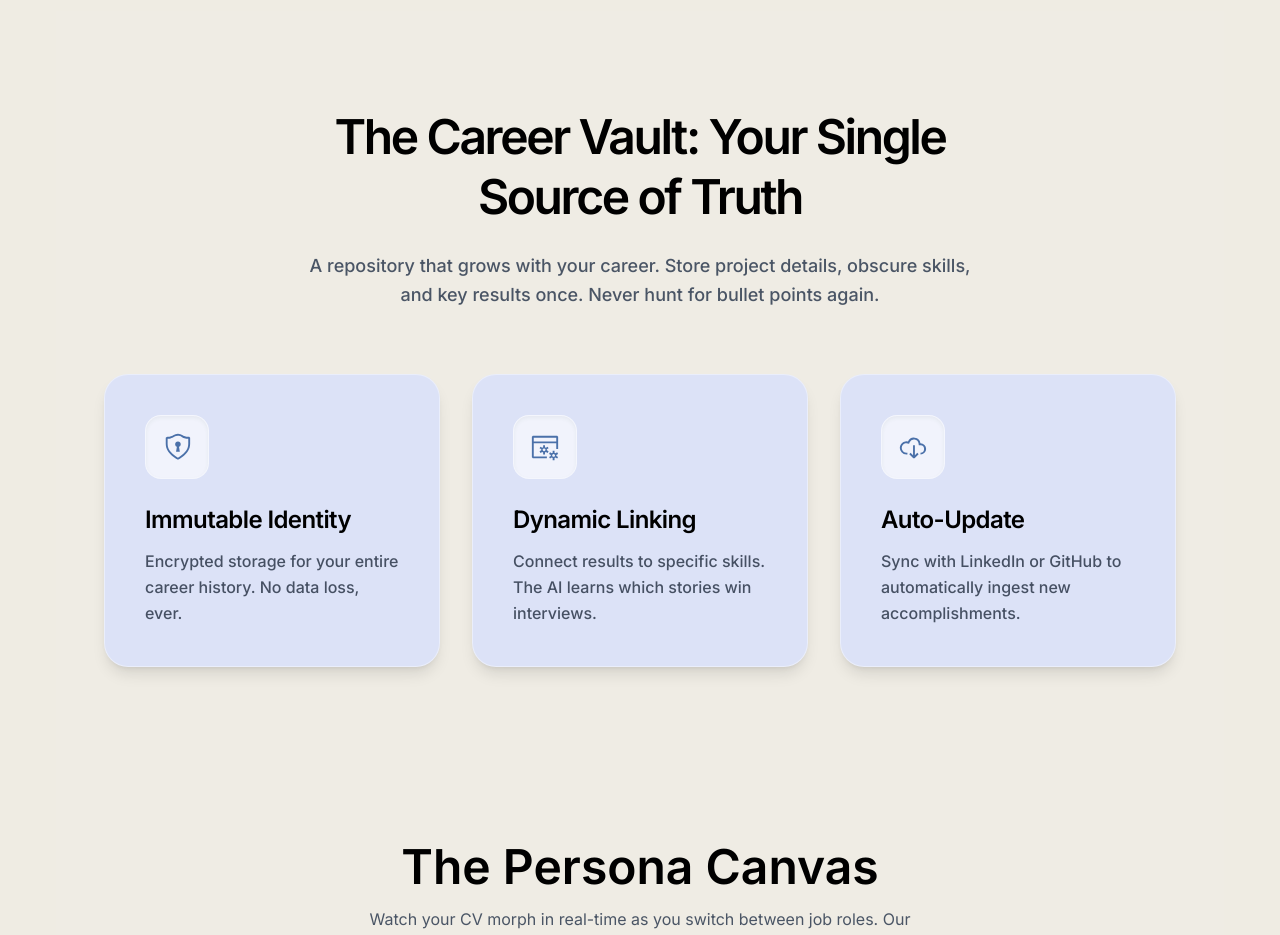
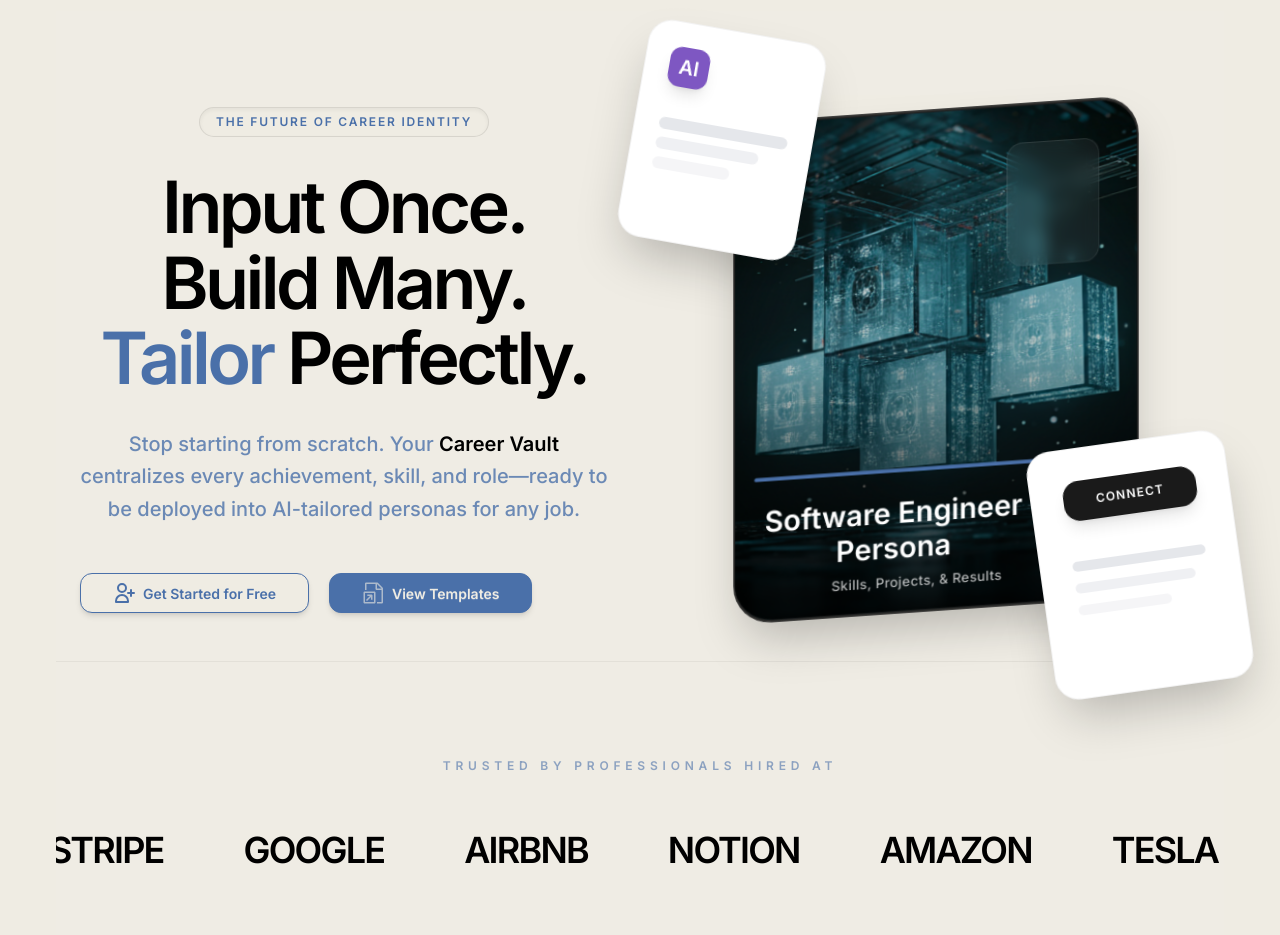
Before and after one commit to Taoshif1/Resume-Builder-Client, a React (Vite) app: page / in a window 1280 px wide. Shown: the part 160-1095 px from the top of the page. Built offline with nearby package versions, Linux system fonts and the light colour scheme.

Commit message:
complete home section

```diff
--- a/src/pages/Home.jsx
+++ b/src/pages/Home.jsx
@@ -3,14 +3,18 @@ import PricingDemo from "./HomePage/PricingDemo";
 import SocialProof from "./HomePage/SocialProf";
 import AsistantModes from "./HomePage/AssistantModes";
 import CareerVault from "./HomePage/CareerVault";
+import Sponsors from "./HomePage/Sponsors";
+import HeroSection from "./HomePage/HeroSection";
 
 const Home = () => {
   return (
     <div className="p-10 text-center">
-     <CareerVault></CareerVault>
-     <AsistantModes></AsistantModes>
-     <PricingDemo></PricingDemo>
-     <SocialProof></SocialProof>
+      <HeroSection></HeroSection>
+      <Sponsors></Sponsors>
+      <CareerVault></CareerVault>
+      <AsistantModes></AsistantModes>
+      <PricingDemo></PricingDemo>
+      <SocialProof></SocialProof>
     </div>
   );
 };
--- a/src/pages/HomePage/CareerVault.jsx
+++ b/src/pages/HomePage/CareerVault.jsx
@@ -24,7 +24,7 @@ const CareerVault = () => {
     <section className="bg-[#EFECE3]/20 py-24 px-6 md:px-12 flex flex-col items-center">
       <div className="text-center mb-16 max-w-2xl">
         <h2 className="text-4xl lg:text-5xl font-extrabold text-black tracking-tighter leading-tight">
-          The Career Vault: Your Single Source of Truth
+          The Career Vault: <span className="text-[#4A70A9]">Your Single Source of Truth</span>
         </h2>
         <p className="text-gray-600 mt-6 text-lg leading-relaxed font-medium">
           A repository that grows with your career. Store project details, obscure skills, and key results once. Never hunt for bullet points again.
--- /dev/null
+++ b/src/pages/HomePage/HeroSection.jsx
@@ -0,0 +1,87 @@
+import React from 'react';
+import heroIMG from '../../assets/heroIMG.png'
+import { HiOutlineUserAdd } from "react-icons/hi";
+import { VscFileSymlinkFile } from "react-icons/vsc";
+import { Link } from 'react-router';
+
+const HeroSection = () => {
+  return (
+    <section className="bg-[#EFECE3]/30 pt-16 md:pt-24 pb-12 ">
+      <div className="max-w-7xl mx-auto px-6 grid grid-cols-1 lg:grid-cols-2 gap-16 items-center">
+{/* left side */}
+        <div className="space-y-8 max-w-2xl lg:max-w-none">
+          <div className="inline-flex items-center gap-2 bg-[#EFECE3] border border-black/10 px-4 py-1.5 rounded-full shadow-inner">
+            <span className="text-[#4A70A9] text-xs font-bold tracking-[0.15em] uppercase">
+              The Future of Career Identity
+            </span>
+          </div>
+          <h1 className="text-5xl lg:text-7xl font-extrabold text-black tracking-tighter leading-[1.05]">
+            Input Once. <br /> Build Many. <span className="text-[#4A70A9]">Tailor</span> Perfectly.
+          </h1>
+
+          <p className="text-[#4A70A9]/80 text-lg md:text-xl font-medium leading-relaxed max-w-xl">
+            Stop starting from scratch. Your <span className="font-bold text-black">Career Vault</span> centralizes every achievement, skill, and role—ready to be deployed into AI-tailored personas for any job.
+          </p>
+
+          <div className="flex flex-col sm:flex-row gap-5 pt-4">
+            <Link className="btn  lg:btn-md border-[#4A70A9] bg-[#EFECE3] text-[#4A70A9] rounded-xl px-8 shadow-md hover:scale-105 transition-all ">
+              <HiOutlineUserAdd className="text-2xl" />
+              Get Started for Free
+            </Link>
+            <Link className="btn  lg:btn-md border-[#4A70A9] bg-[#4A70A9] text-[#EFECE3] rounded-xl px-8 shadow-md hover:scale-105 transition-all ">
+              <VscFileSymlinkFile className="text-2xl opacity-60" />
+              View Templates
+            </Link>
+          </div>
+        </div>
+
+    {/* right side */}
+        <div className="relative w-full h-[400px] lg:h-[500px] flex items-center justify-center">
+          {/* main card */}
+          <div className="absolute top-1/2 left-1/2 -translate-x-1/2 -translate-y-1/2 w-[350px] h-[450px] lg:w-[420px] lg:h-[520px] bg-black/80 rounded-[40px] shadow-2xl overflow-hidden border border-white/10 [transform:rotateX(15deg)_rotateY(-15deg)] transition-transform duration-500 hover:rotate-0">
+<div className="absolute inset-0 bg-black/80 rounded-[40px] shadow-2xl overflow-hidden border border-white/10 [transform:rotateX(5deg)] transition-transform duration-500 hover:rotate-0">
+  <img
+    src={heroIMG}
+    alt="Hero"
+    className="absolute inset-0 w-full h-full object-cover"
+  />
+  <div className="absolute inset-0 bg-gradient-to-t from-black/90 via-black/20 to-transparent" />
+  <div className="absolute bottom-0 left-0 w-full p-5 z-10">
+    <div className=" h-1 bg-[#4A70A9] rounded-full mb-6" />
+    <h4 className="text-2xl lg:text-3xl font-bold text-white mb-2 mr-22">
+      Software Engineer Persona
+    </h4>
+    <p className="text-white/70 text-sm font-medium tracking-wide mr-10">
+      Skills, Projects, & Results
+    </p>
+  </div>
+</div>
+            <div className="absolute top-10 right-10 w-24 h-32 bg-white/5 rounded-2xl border border-white/10 backdrop-blur-sm" />
+          </div>
+          <div className="absolute -top-10 lg:-top-20 -left-10 w-[180px] h-[220px] bg-white rounded-3xl p-6 shadow-2xl border border-black/5 [transform:translateZ(50px)_rotate(10deg)]">
+            <div className="w-10 h-10 bg-[#7E57C2] rounded-xl flex items-center justify-center shadow-lg">
+                <span className="text-white text-xl font-black">AI</span>
+            </div>
+            <div className="mt-8 space-y-2">
+                <div className="w-full h-3 bg-gray-200 rounded-full" />
+                <div className="w-[80%] h-3 bg-gray-200 rounded-full opacity-60" />
+                <div className="w-[60%] h-3 bg-gray-200 rounded-full opacity-40" />
+            </div>
+          </div>
+          <div className="absolute -bottom-10 lg:-bottom-20 -right-10 w-[200px] h-[250px] bg-white rounded-3xl p-8 shadow-2xl border border-black/5 [transform:translateZ(60px)_rotate(-8deg)]">
+             <div className="w-full h-10 bg-[#1A1A1A] rounded-2xl flex items-center justify-center shadow-lg">
+                <span className="text-white text-xs font-bold uppercase tracking-widest">Connect</span>
+            </div>
+            <div className="mt-10 space-y-3">
+                <div className="w-full h-2.5 bg-gray-200 rounded-full" />
+                <div className="w-[90%] h-2.5 bg-gray-200 rounded-full opacity-60" />
+                <div className="w-[70%] h-2.5 bg-gray-200 rounded-full opacity-40" />
+            </div>
+          </div>
+        </div>
+      </div>
+    </section>
+  );
+};
+
+export default HeroSection;
--- a/src/pages/HomePage/PricingDemo.jsx
+++ b/src/pages/HomePage/PricingDemo.jsx
@@ -89,7 +89,7 @@ const PricingDemo = () => {
         <h1 className="text-5xl font-black lg:text-7xl text-black tracking-tighter">
           Simple, Transparent <span className="text-[#4A70A9]">Pricing</span>
         </h1>
-        <p className="mt-6 text-[#4A70A9] font-semibold text-lg">Drag to find your perfect plan.</p>
+        <p className="mt-6 text-gray-600 font-semibold text-lg">Drag to find your perfect plan.</p>
       </div>
 
       {/* Slider Wrapper */}
--- /dev/null
+++ b/src/pages/HomePage/Sponsors.jsx
@@ -0,0 +1,61 @@
+import React, { useRef } from 'react';
+import { useGSAP } from "@gsap/react";
+import gsap from "gsap";
+
+const Sponsors = () => {
+  const containerRef = useRef();
+  const sliderRef = useRef();
+  const sponsors = [
+    { name: "MICROSOFT" },
+    { name: "STRIPE" },
+    { name: "GOOGLE" },
+    { name: "AIRBNB" },
+    { name: "NOTION" },
+    { name: "AMAZON" },
+    { name: "TESLA" },
+    { name: "META" },
+    { name: "ADOBE" },
+  ];
+
+  useGSAP(() => {
+    const slider = sliderRef.current;
+    const totalWidth = slider.scrollWidth;
+    gsap.to(slider, {
+      x: `-${totalWidth / 2}`,
+      duration: 20,
+      ease: "none",
+      repeat: -1,
+      onReverseComplete: () => {
+        gsap.set(slider, { x: 0 });
+      }
+    });
+  }, { scope: containerRef });
+
+  return (
+    <section className="bg-[#EFECE3]/20 py-24 overflow-hidden border-y border-black/5" ref={containerRef}>
+      <div className="flex flex-col items-center gap-14">
+        <p className="text-[#4A70A9]/60 text-xs font-black tracking-[0.4em] uppercase">
+          Trusted by Professionals Hired at
+        </p>
+
+        <div className="relative w-full overflow-hidden flex">
+          <div
+            ref={sliderRef}
+            className="flex items-center gap-20 whitespace-nowrap"
+          >
+            {sponsors.map((sponsor, index) => (
+              <span
+                key={index}
+                className="text-3xl md:text-4xl font-black text-black hover:text-[#4A70A9] transition-colors cursor-default tracking-tighter"
+              >
+                {sponsor.name}
+              </span>
+            ))}
+          </div>
+        </div>
+      </div>
+    </section>
+  );
+};
+
+export default Sponsors;
```
Also changed, not shown: src/assets/heroIMG.png (added).
